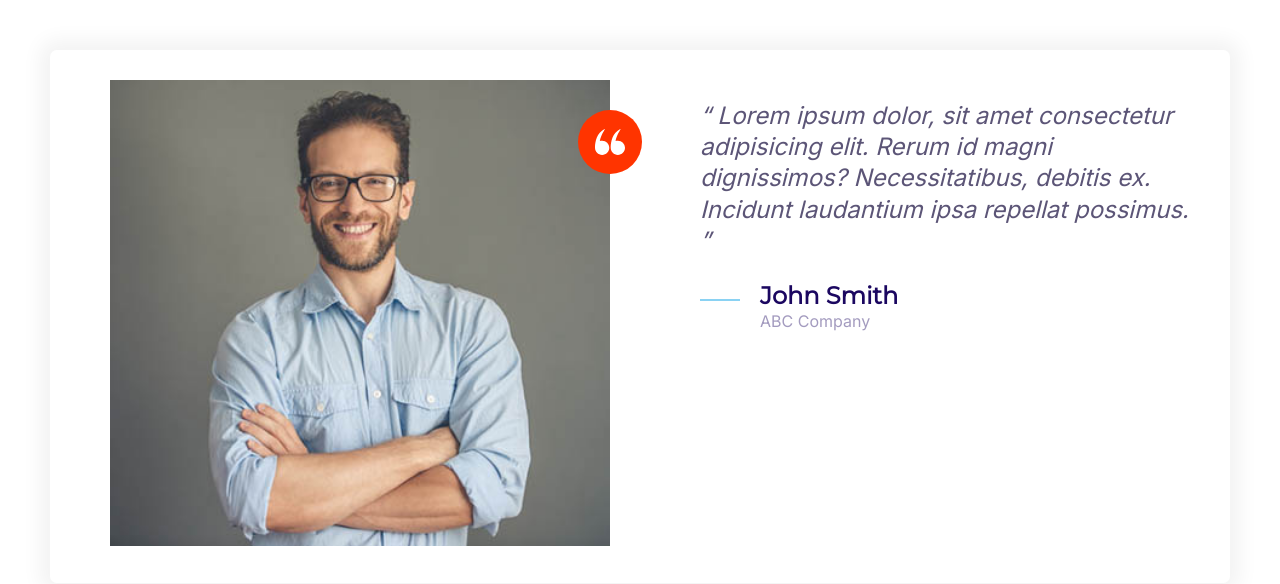
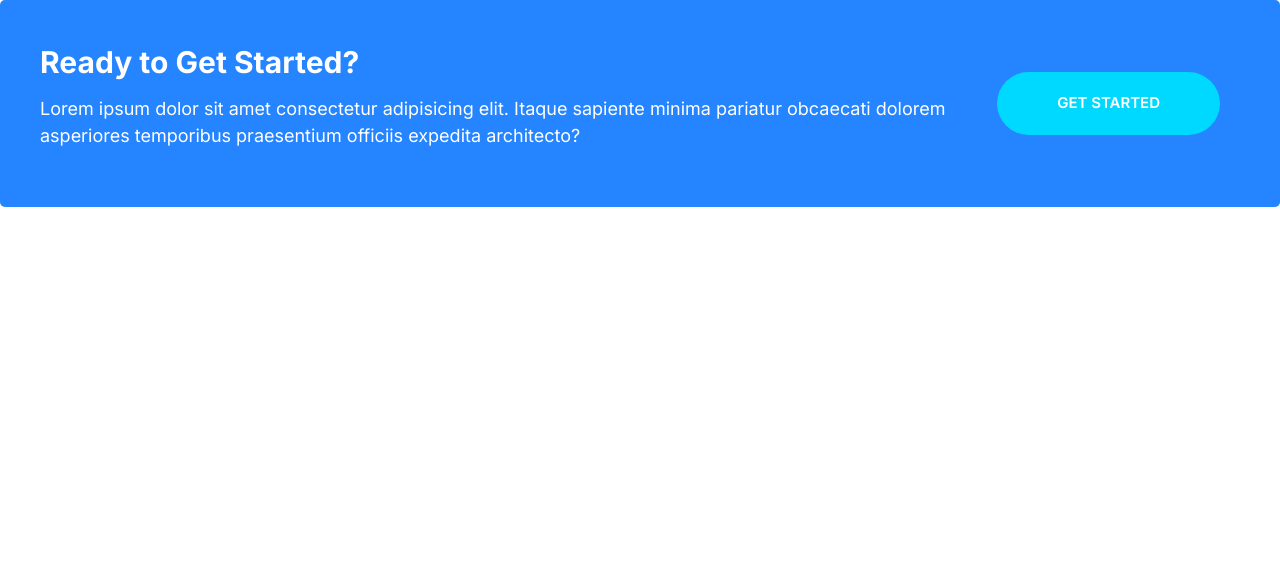
Before and after one commit to dara0869/path42, a plain HTML site: page index.html in a window 1280 px wide. Drawn offline with Linux system fonts and the light colour scheme.

Commit message:
Build of callouts component.

```diff
--- a/CSS/Styles.css
+++ b/CSS/Styles.css
@@ -259,6 +259,11 @@ a {
 .btn--outline:hover {
   background: var(--color-headings);
   color: white;
+}
+
+.btn--stretched {
+  padding-left: 6rem;
+  padding-right: 6rem;
 }
 
 .btn--block {
@@ -531,3 +536,46 @@ a {
     margin-left: 6rem;
   }
 }
+
+/******************************************************************************
+***                          Callouts Section                               ***
+******************************************************************************/
+.callout {
+  padding: 4rem;
+  border-radius: 5px;
+}
+
+.callout--primary {
+  background: var(--color-primary);
+  color: white;
+}
+
+.callout__heading {
+  color: white;
+  margin-top: 0;
+  font-size: 3rem;
+}
+
+.callout .btn {
+  justify-self: center;
+  align-self: center;
+}
+
+.callout__content {
+  text-align: center;
+}
+
+@media screen and (min-width: 768px) {
+  .callout .grid--1x2 {
+    grid-template-columns: 1fr auto;
+  }
+
+  .callout__content {
+    text-align: left;
+  }
+
+  .callout .btn {
+    justify-self: start;
+    margin: 0 2rem;
+  }
+}
--- a/index.html
+++ b/index.html
@@ -11,37 +11,18 @@
     />
     <link rel="stylesheet" href="CSS/Styles.css" />
   </head>
-  <body style="padding: 5rem">
-    <div class="card testimonial">
+  <body>
+    <div class="callout callout--primary">
       <div class="grid grid--1x2">
-        <div class="testimonial__image">
-          <img src="images/testimonial.jpg" alt="A happy, smiling customer" />
-          <span class="icon-container icon-container--accent">
-            <svg class="icon icon--white icon--small">
-              <use xlink:href="images/sprite.svg#quotes"></use>
-            </svg>
-          </span>
+        <div class="callout__content">
+          <h2 class="callout__heading">Ready to Get Started?</h2>
+          <p>
+            Lorem ipsum dolor sit amet consectetur adipisicing elit. Itaque
+            sapiente minima pariatur obcaecati dolorem asperiores temporibus
+            praesentium officiis expedita architecto?
+          </p>
         </div>
-        <blockquote class="quote">
-          <p class="quote__text">
-            Lorem ipsum dolor, sit amet consectetur adipisicing elit. Rerum id
-            magni dignissimos? Necessitatibus, debitis ex. Incidunt laudantium
-            ipsa repellat possimus.
-          </p>
-          <footer>
-            <div class="media">
-              <div class="media__image">
-                <svg class="icon icon--primary quote__line">
-                  <use xlink:href="images/sprite.svg#line"></use>
-                </svg>
-              </div>
-              <div class="media__body">
-                <h3 class="media__title quote__author">John Smith</h3>
-                <p class="quote__organization">ABC Company</p>
-              </div>
-            </div>
-          </footer>
-        </blockquote>
+        <a href="#" class="btn btn--secondary btn--stretched">Get Started</a>
       </div>
     </div>
   </body>
```
Also changed, not shown: components/callouts.html (added, +13 -0 lines).
